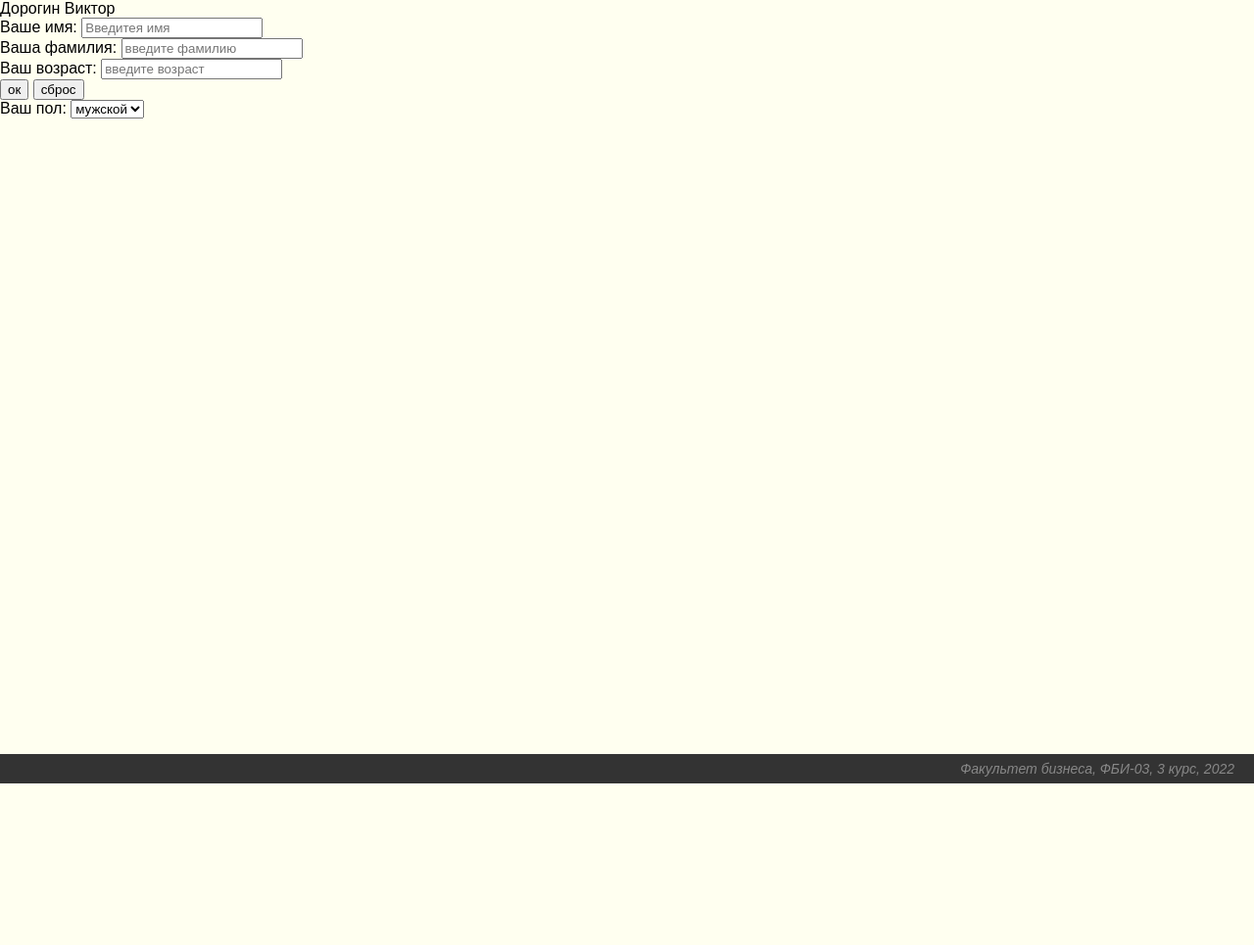
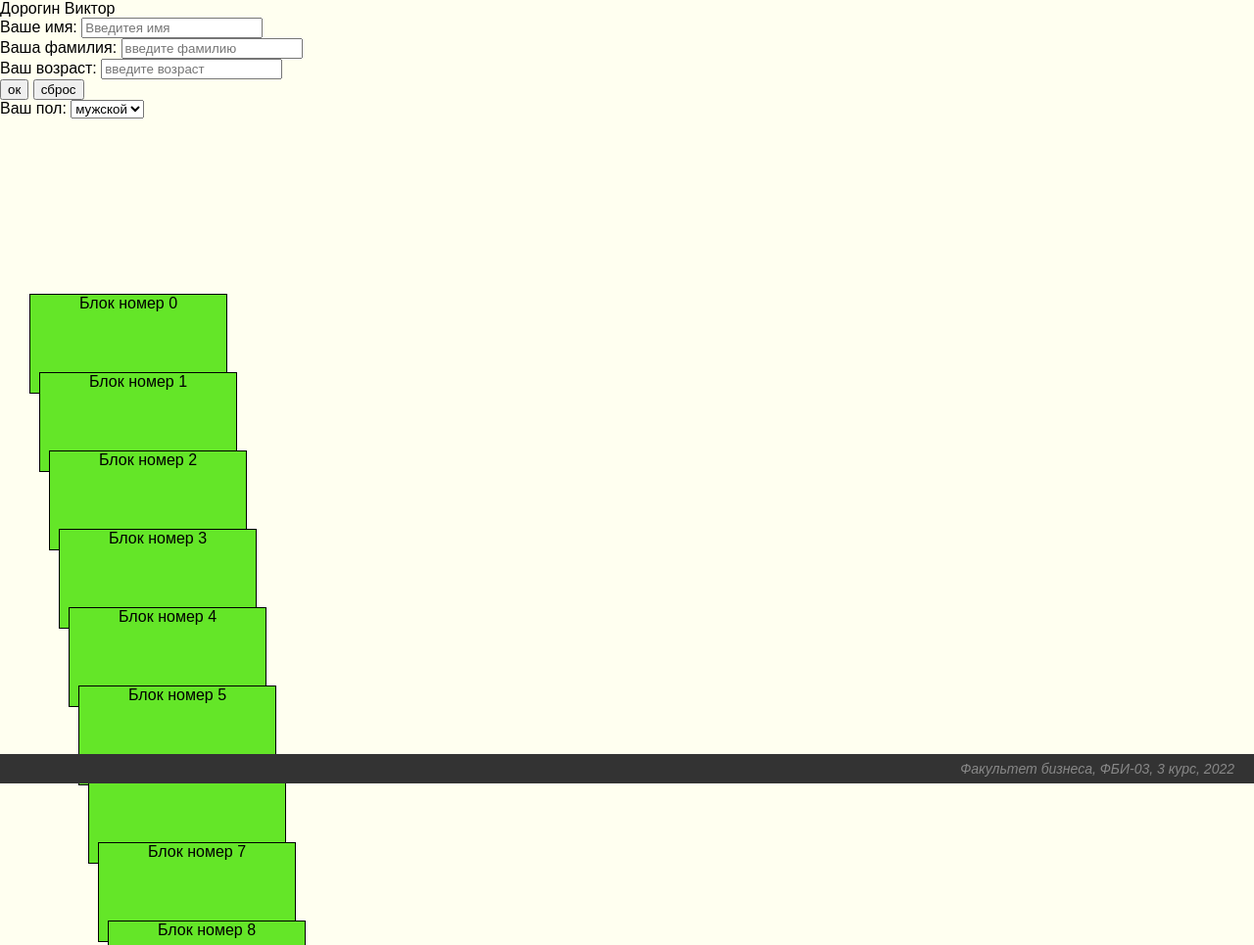
Before and after one commit to VictorCtydent/web-programming-labs2, a plain HTML site: page lab7.html in a window 1280 px wide. Shown: the top 965 px of the page at 98% size. Before the commit the page ends 800 px from the top, so only its background shows below. Drawn offline with Linux system fonts and the light colour scheme.

Commit message:
Лесенка

```diff
--- a/lab7.css
+++ b/lab7.css
@@ -17,3 +17,13 @@ body {
     left: 0;
     right: 0;
 }
+.step {
+    width: 200px;
+    height: 100px;
+    border: 1px solid;
+    position:absolute;
+    top:300px;
+    left:30px;
+    background-color: rgb(100, 230, 40);
+    text-align: center
+}
--- a/lab7.html
+++ b/lab7.html
@@ -6,8 +6,7 @@
         <link rel="stylesheet" href="lab7.css" type="text/css">
         <script src="lab7.js"></script>
     </head>
-
-    <body>
+    <body onload="makeStairs()">
         <div class="header">
             Дорогин Виктор
         </div>
@@ -32,12 +31,13 @@
                     <div>
                         <span>Ваш пол</span>:
                         <select id="sex">
-                            <option value="female">мужской</option>
+                            <option value="male">мужской</option>
                             <option value="female">женский</option>
                         </select>
                     </div>
                 </div>
             </form>
+            <div id="stairs"></div>
         </div>
 
         <div class="footer" id="footer" onclick="shawmassage2()">
--- a/lab7.js
+++ b/lab7.js
@@ -31,3 +31,18 @@ function showAlert() {
     let color = 'rgb(' + r + ',' + g + ',' + b + ')';
     document.getElementById('user-data').style.backgroundColor = color;
 }
+
+function makeStairs() {
+    let stairs = document.querySelector('#stairs');
+    let stepCount = 20;
+    for (let i = 0; i<stepCount; i++) {
+        stairs.innerHTML += '<div class="step"></div>';
+    }
+
+    let steps = document.querySelectorAll('.step');
+    for(let i = 0; i<steps.length; i++) {
+        steps [i].style.left = (30 + 10*i) + 'px';
+        steps [i].style.top = (300 + 80*i) + 'px';
+        steps [i].innerHTML = ('Блок номер ' + i);
+    }
+}
```
